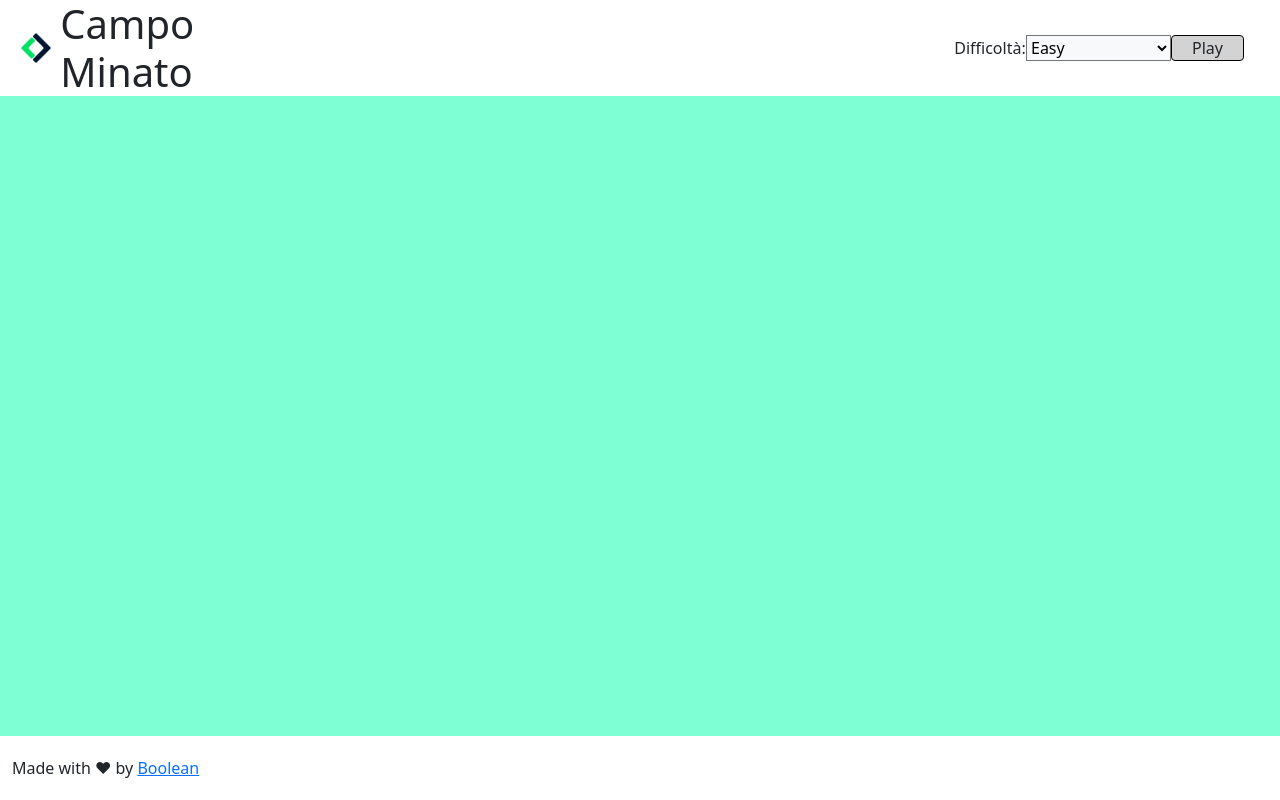
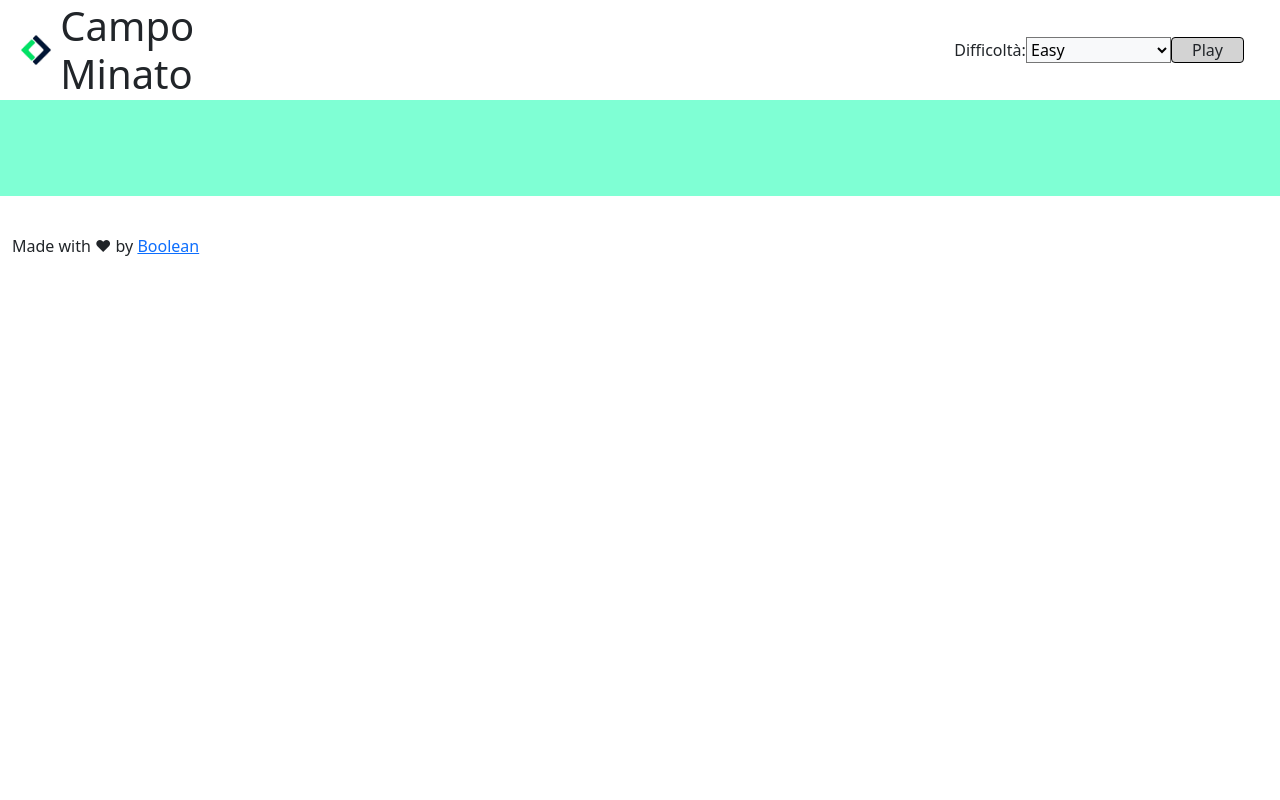
Before and after one commit to 78741722Ale/js-campominato-grid, a plain HTML site: page index.html in a window 1280 px wide. Drawn offline with nearby package versions, Linux system fonts and the light colour scheme.

Commit message:
Sistemato file CSS

```diff
--- a/assets/css/style.css
+++ b/assets/css/style.css
@@ -26,19 +26,19 @@
 /* Site Header */
 #site_header {
     background-color: var(--bg_header);
-    height: 12vh;
+    height: 100px;
 }
 
 /* Site Main */
 #site_main {
     background-color: var(--bg_main);
-    height: calc(100vh - 20vh);
+    height: calc(100% - 200px);
 }
 
 /* Site footer */
 #site_footer {
     background-color: var(--bg_footer);
-    height: 8vh;
+    height: 100px;
 }
 
 /* Colore per tasto play */
```
